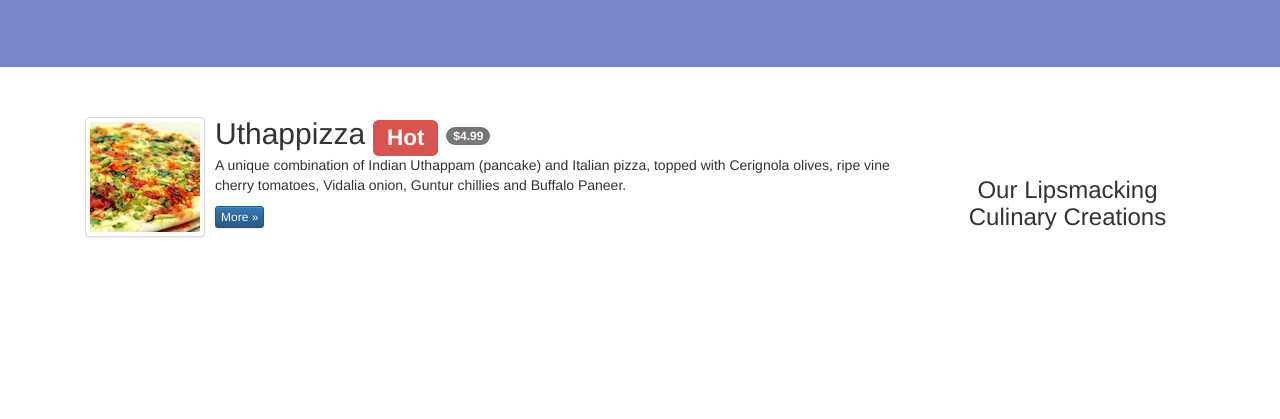
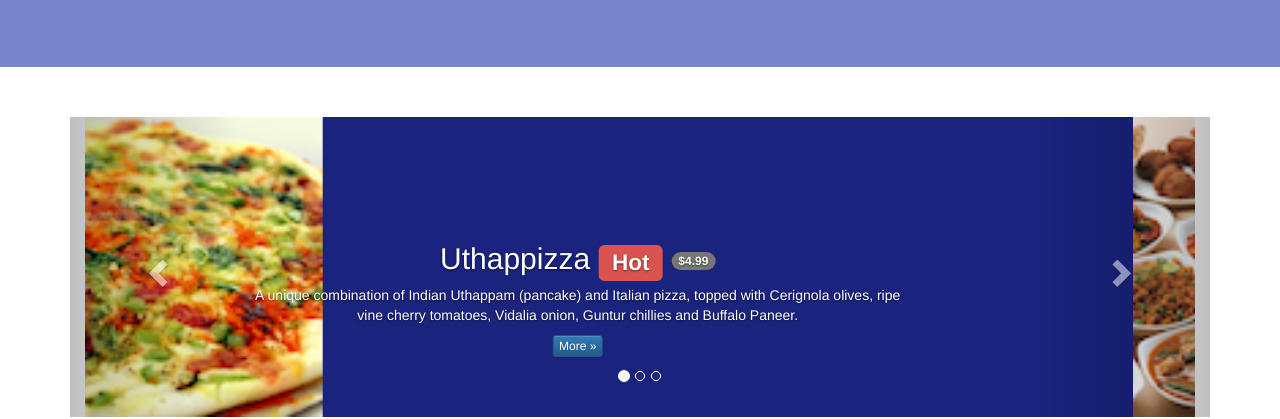
Before and after one commit to umangshah/conFusion, a plain HTML site: page index.html in a window 1280 px wide. Shown: the part 392-811 px from the top of the page. Drawn offline with nearby package versions, Linux system fonts and the light colour scheme.

Commit message:
Carousel implementation

```diff
--- a/css/mystyles.css
+++ b/css/mystyles.css
@@ -66,7 +66,18 @@ body{
     border-bottom: 1px solid #ddd;
     padding: 10px;
 }
-
 .affix {
     top: 100px;
 }
+.carousel {
+    background:#1A237E;
+}
+.carousel .item {
+  height: 300px;
+}
+.item img {
+    position: absolute;
+    top: 0;
+    left: 0;
+    min-height: 300px;
+}
--- a/index.html
+++ b/index.html
@@ -118,6 +118,53 @@
         </header>
 
         <div class="container">
+            <div class="row row-content">
+                <div class="col-xs-12">
+                    <ol class="carousel-indicators">
+                        <li data-target="#mycarousel" data-slide-to="0" class="active"></li>
+                        <li data-target="#mycarousel" data-slide-to="1"></li>
+                        <li data-target="#mycarousel" data-slide-to="2"></li>
+                    </ol>
+                    <div id="mycarousel" class="carousel slide" data-ride="carousel">
+                        <div class="carousel-inner" role="listbox">
+                            <div class="item active">
+                                <img class="img-responsive" src="img/uthappizza.png" alt="Uthapizza">
+                                <div class="carousel-caption">
+                                    <h2>Uthappizza  <span class="label label-danger">Hot</span> <span class="badge">$4.99</span></h2>
+                                    <p>A unique combination of Indian Uthappam (pancake) and Italian pizza, topped with Cerignola olives, ripe vine cherry tomatoes, Vidalia onion, Guntur chillies and Buffalo Paneer.</p>
+                                    <p><a class="btn btn-primary btn-xs" href="#">More &raquo;</a></p>
+                                </div>
+                            </div>
+                            <div class="item">
+                                <img class="img-responsive" src="img/buffet.png" alt="buffet">
+                                <div class="carousel-caption">
+                                    <h2>Weekend Grand Buffet <span class="label label-danger label-lg">New</span></h2>
+                                    <p>Featuring mouthwatering combinations with a choice of five different salads, six enticing appetizers, six main entrees and five choicest desserts. Free flowing bubbly and soft drinks. All for just $19.99 per person </p>
+                                    <p><a class="btn btn-primary btn-xs" href="#">More &raquo;</a></p>
+                                </div>
+                            </div>
+                            <div class="item">
+                                <img class="img-responsive" src="img/alberto.png" alt="Alberto Somayya">
+                                <div class="carousel-caption">
+                                    <h2>Alberto Somayya</h2>
+                                    <h4>Executive Chef</h4>
+                                    <p>Award winning three-star Michelin chef with wide International experience having worked closely with whos-who in the culinary world, he specializes in creating mouthwatering Indo-Italian fusion experiences. </p>
+                                    <p><a class="btn btn-primary btn-xs" href="#">More &raquo;</a></p>
+                                </div>
+                            </div>
+                        </div>
+                    </div>
+                    <!-- Controls -->
+                    <a class="left carousel-control" href="#mycarousel" role="button" data-slide="prev">
+                        <span class="glyphicon glyphicon-chevron-left" aria-hidden="true"></span>
+                        <span class="sr-only">Previous</span>
+                    </a>
+                    <a class="right carousel-control" href="#mycarousel" role="button" data-slide="next">
+                        <span class="glyphicon glyphicon-chevron-right" aria-hidden="true"></span>
+                        <span class="sr-only">Next</span>
+                    </a>
+                </div>
+            </div>
             <div class="row row-content">
                 <div class="col-xs-12 col-sm-3 col-sm-push-9">
                     <p style="padding:20px;"></p>
```
